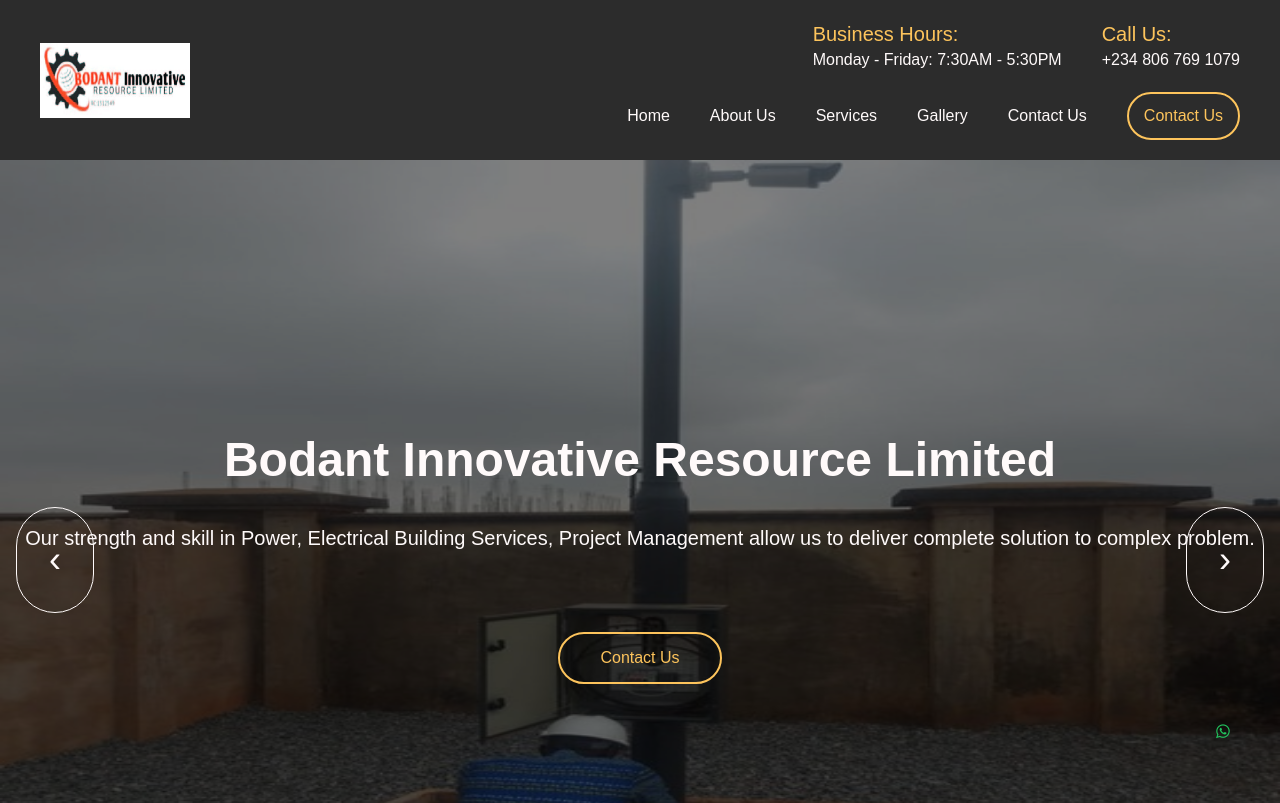
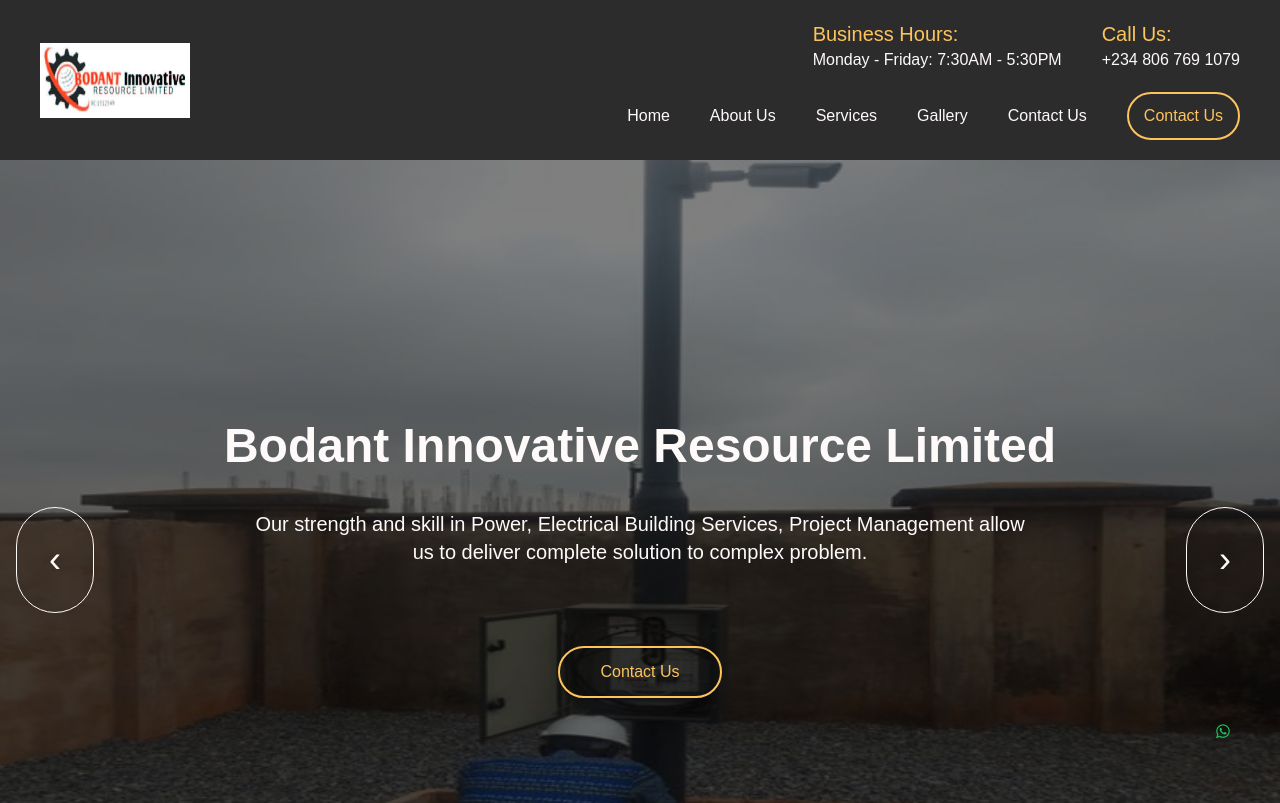
Before and after one commit to Osemensilas/electricity, a Next.js app: page / in a window 1280 px wide. Shown: the top 803 px of the page. Built offline with nearby package versions, Linux system fonts and the light colour scheme.

Commit message:
new commit

```diff
--- a/pages/index.jsx
+++ b/pages/index.jsx
@@ -23,7 +23,7 @@ const slides = [
     id: 3,
     title: "Bodant Innovative Resource Limited",
     text: "Our strength and skill in Power, Electrical Building Services, Project Management allow us to deliver complete solution to complex problem.",
-    image: "/new-hero3.jpeg",
+    image: "/work14.jpg",
     link: '/'
   },
   {
@@ -95,7 +95,7 @@ export default function Home() {
     <Head>
       <title>Home Page | BODANT INNOVATIVE RESOURCE LTD</title>
     </Head>
-    <section id="home-hero" className="w-screen h-screen relative">
+    <section id="home-hero" className="w-screen h-[calc(100vh-120px)] sm:h-screen relative">
       <div className="absolute z-10 hidden sm:flex justify-between w-full px-4 top-1/2 -translate-y-1/2">
         <button className="p-8 border text-accent border-accent rounded-full text-4xl" onClick={() => setIndex((prev) => (prev - 1 + slides.length) % slides.length)}>‹</button>
         <button className="p-8 border text-accent border-accent rounded-full text-4xl" onClick={() => setIndex((prev) => (prev + 1) % slides.length)}>›</button>
@@ -126,10 +126,9 @@ export default function Home() {
             {slides[index].title}
           </motion.h2>
           <motion.h3
-          className="text-xl text-center text-accent z-10 mb-20"
+          className="text-xl text-center text-accent z-10 mb-20 px-[10px] sm:px-[250px]"
           initial={{ x: -100 }} animate={{ x: 0 }}
-          transition={{ duration: 1.5 }}
-          style={{paddingRight: '10px', paddingLeft: '10px'}}>
+          transition={{ duration: 1.5 }}>
             {slides[index].text}
           </motion.h3>
           <motion.div className="z-10" initial={{ y: 100 }} animate={{ y: 0 }} transition={{ duration: 1.8 }}>
```
